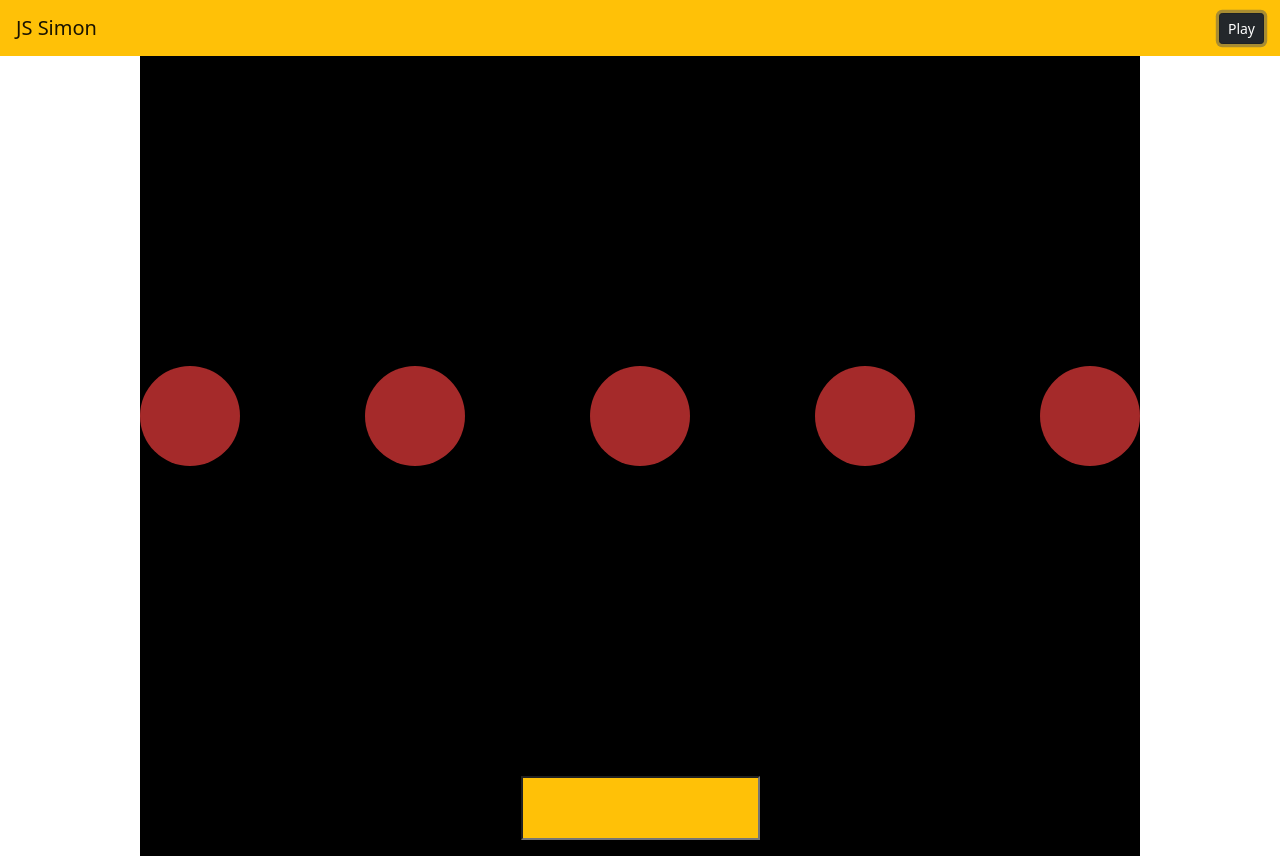
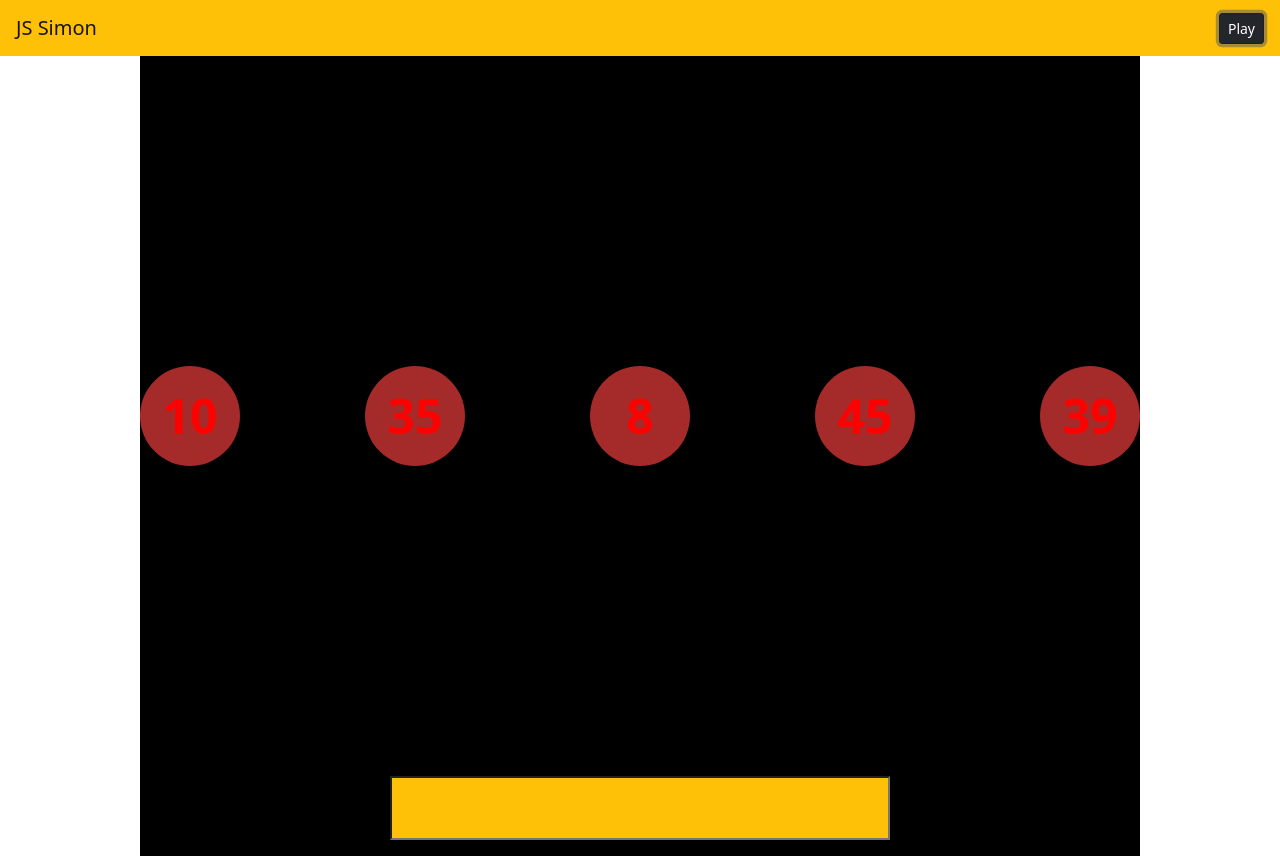
Before and after one commit to Frankosviz/js-simon, a plain HTML site: page index.html in a window 1280 px wide. Both pictures are taken after a click on the button "Play". Drawn offline with nearby package versions, Linux system fonts and the light colour scheme.

Commit message:
not finished - not completed

```diff
--- a/index.html
+++ b/index.html
@@ -31,8 +31,8 @@
         <div class="box"></div>
         <div class="box"></div>
     </div>
-    <div id="result" class="d-flex justify-content-center align-content-center pb-3">
-        <input type="text" class="bg-warning">
+    <div id="result" class="d-flex justify-content-center align-content-center pb-3 font-weight-bold">
+        <input type="text" class="bg-warning w-50">
     </div>
 
 
--- a/js/script.js
+++ b/js/script.js
@@ -26,3 +26,50 @@
     <div id="result" class="d-flex justify-content-center align-content-center pb-3">
         <input type="text" class="bg-warning">
     </div> */
+
+    document.addEventListener('DOMContentLoaded', function() {
+        const wrapper = document.getElementById('wrapper');
+        const resultInput = document.querySelector('#result input');
+
+        function generateRandomNumbers() {
+            let numbers = [];
+            while (numbers.length < 5) {
+                let randomNumber = Math.floor(Math.random() * 100) + 1;
+                if (!numbers.includes(randomNumber)) {
+                    numbers.push(randomNumber);
+                }
+            }
+            return numbers;
+        }
+
+        function displayNumbers(numbers) {
+            wrapper.innerHTML = '';
+            numbers.forEach(number => {
+                const box = document.createElement('div');
+                box.classList.add('box');
+                box.textContent = number;
+                wrapper.appendChild(box);
+            });
+        }
+
+        function startGame() {
+            const numbers = generateRandomNumbers();
+            displayNumbers(numbers);
+            setTimeout(function() {
+                wrapper.innerHTML = '';
+                let guessedNumbers = [];
+                for (let i = 0; i < 5; i++) {
+                    const guess = parseInt(prompt(`Enter number ${i + 1}`));
+                    guessedNumbers.push(guess);
+                }
+                const correctNumbers = numbers.filter(num => guessedNumbers.includes(num));
+                resultInput.value = `Correct numbers: ${correctNumbers.length} (${correctNumbers.join(', ')})`;
+            }, 30000);
+            setTimeout(function() {
+                wrapper.innerHTML = '';
+            }, 30000);
+        }
+
+        const playButton = document.getElementById('play-button');
+        playButton.addEventListener('click', startGame);
+    });
```
